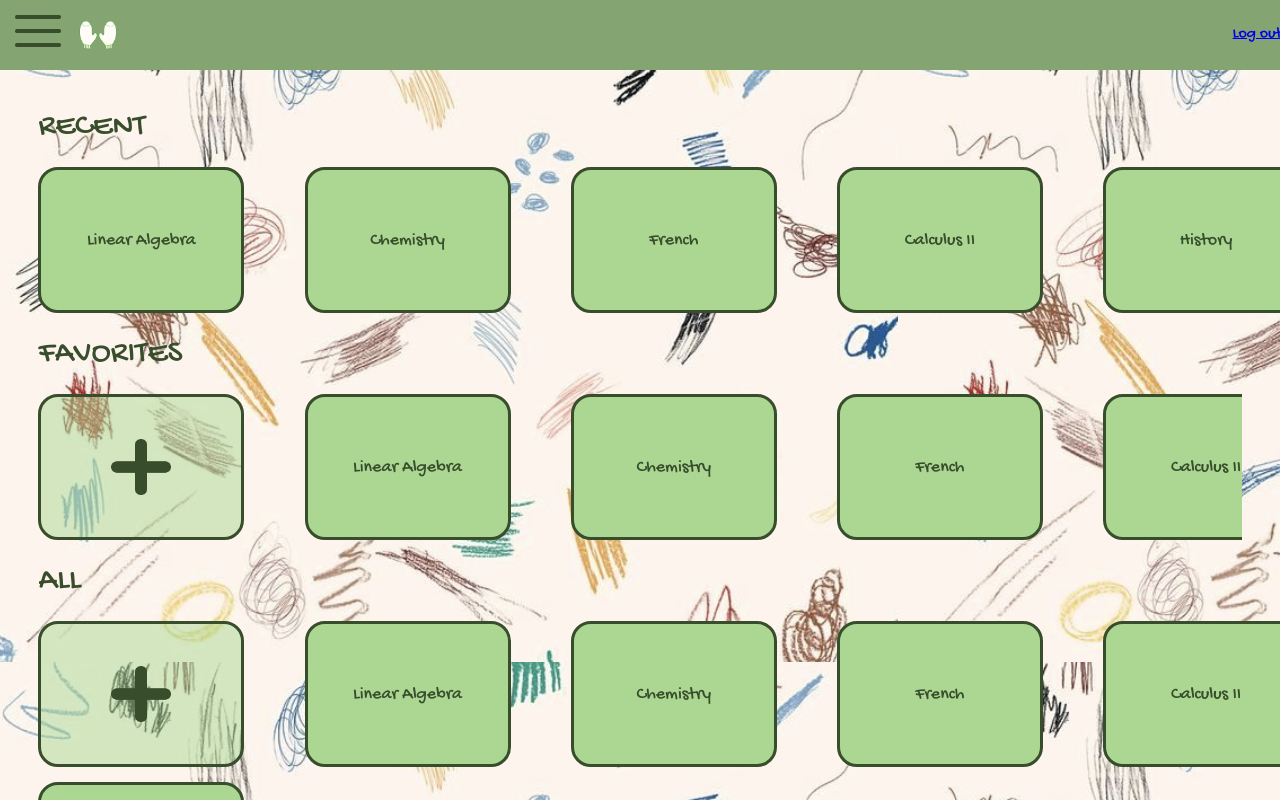
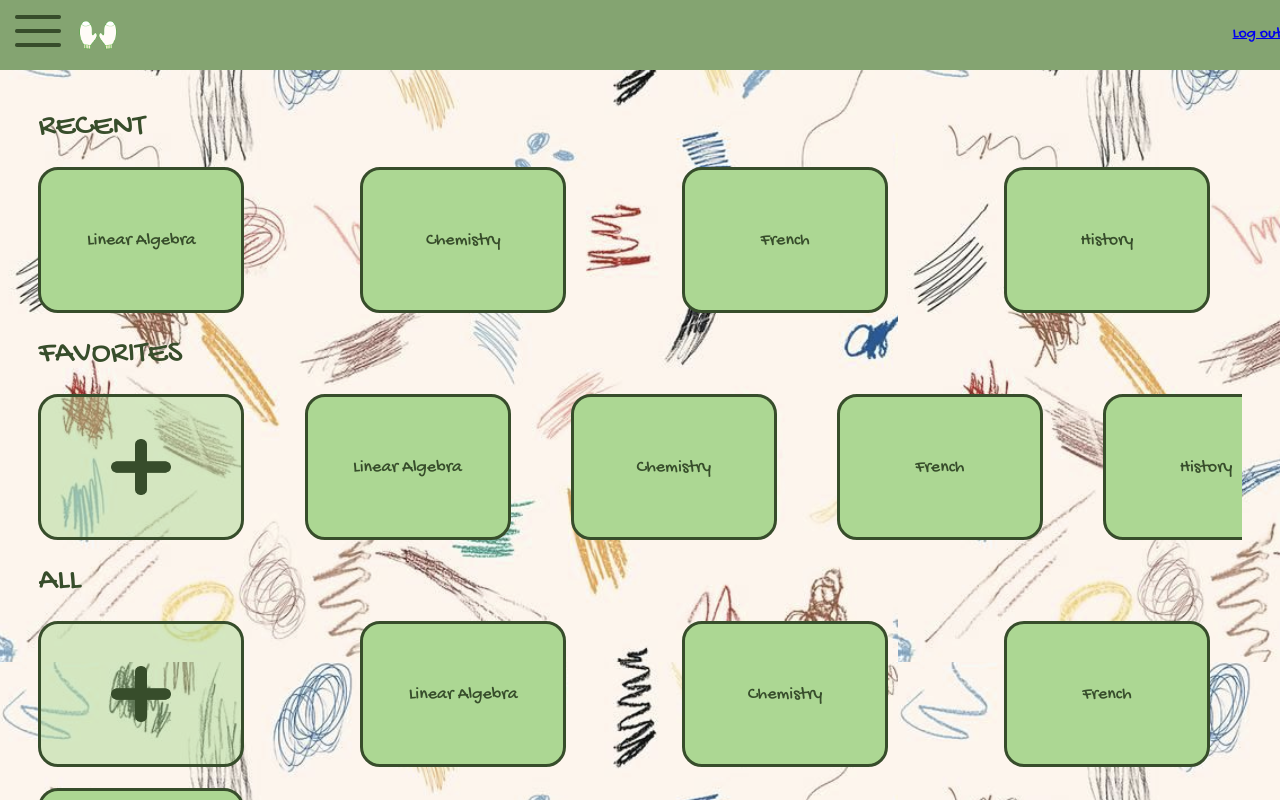
Before and after one commit to rin-bell4772/mttn, a Next.js app in the folder mttn/: page /dashboard in a window 1280 px wide. Shown: the top 800 px of the page. Built offline with nearby package versions, Linux system fonts and the light colour scheme; a web font is replaced by a local one.

Commit message:
Made grid 4 cards instead of 5 cards

```diff
--- a/mttn/src/app/dashboard/Dashboard.module.css
+++ b/mttn/src/app/dashboard/Dashboard.module.css
@@ -19,6 +19,6 @@
 
 .grid {
     display: grid;
-    grid-template-columns: 1fr 1fr 1fr 1fr 1fr;
-    gap: 5%;
+    grid-template-columns: 1fr 1fr 1fr 1fr;
+    gap: 7%;
 }
--- a/mttn/src/app/dashboard/Dashboard.tsx
+++ b/mttn/src/app/dashboard/Dashboard.tsx
@@ -7,8 +7,7 @@ const recent = [
     { title: 'Linear Algebra' },
     { title: 'Chemistry' },
     { title: 'French' },
-    { title: 'Calculus II' },
-    { title: 'History' }
+    { title: 'History' },
 ];
 
 const favorites = [];
```
